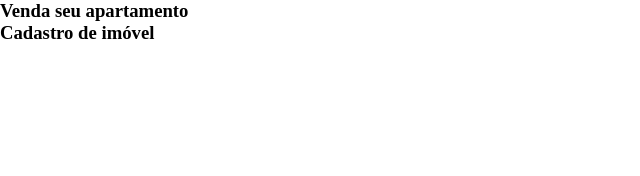
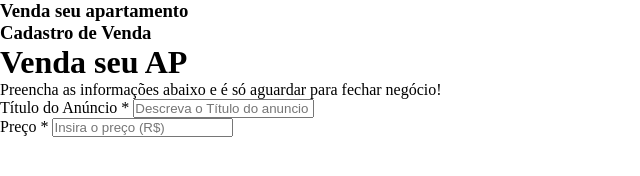
Before and after one commit to DevFullFelps/formulario-venda-apartamento, a plain HTML site: page index.html in a window 1280 px wide. Shown: the whole page, without its empty margins (0-640 px from the left). Drawn offline with Linux system fonts and the light colour scheme.

Commit message:
Update index.html

```diff
--- a/index.html
+++ b/index.html
@@ -14,10 +14,19 @@
         <form>
             <div class="form-container">
                 <div class="form-header">
-                    <h3>Cadastro de imóvel</h3>
+                    <h3>Cadastro de Venda</h3>
                 </div>
                 <div class="form-body">
-
+                    <h1 class="form-title">Venda seu AP</h1>
+                    <p>Preencha as informações abaixo e é só aguardar para fechar negócio!</p>
+                    <div class="box-input">
+                        <label for="title">Título do Anúncio <span class="required-field">*</span></label>
+                        <input type="text" name="title" id="title" class="block" placeholder="Descreva o Título do anuncio" minlength="1" maxlength="30" required>
+                    </div>
+                    <div class="box-input">
+                        <label for="price">Preço <span class="required-field">*</span></label>
+                        <input type="number" name="price" id="price" class="block" placeholder="Insira o preço (R$)" required>
+                    </div>
                 </div>
             </div>
         </form>
```
